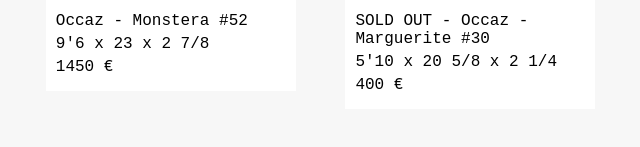
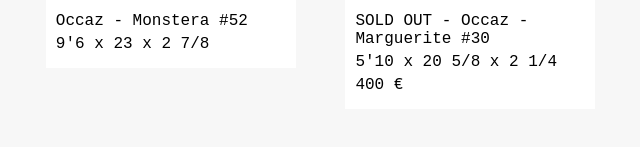
Before and after one commit to mathieu224/jacqsurfboards, a plain HTML site: page page/surfboards.html in a window 1280 px wide. Shown: the part 3274-3421 px from the top of the page, 619-1259 px from the left. Drawn offline with Linux system fonts and the light colour scheme; grey boxes are pictures that could not be loaded.

Commit message:
Update surfboards.html

```diff
--- a/page/surfboards.html
+++ b/page/surfboards.html
@@ -223,7 +223,7 @@
             <div class="product-info">
                 <p>Occaz - Monstera #52</p>
                 <p>9'6 x 23 x 2 7/8</p>
-                <p>1450 €</p>
+                <p> </p>
             </div>
         </a>
         <a href="30.html" class="product">
```
